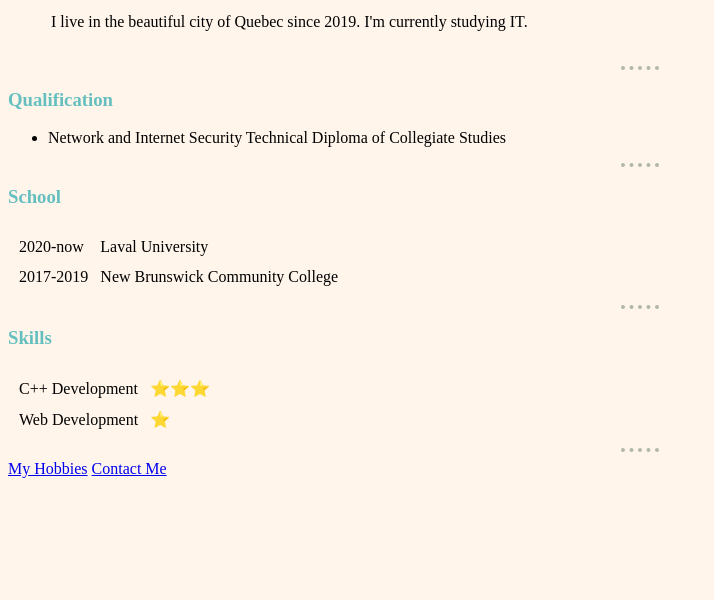
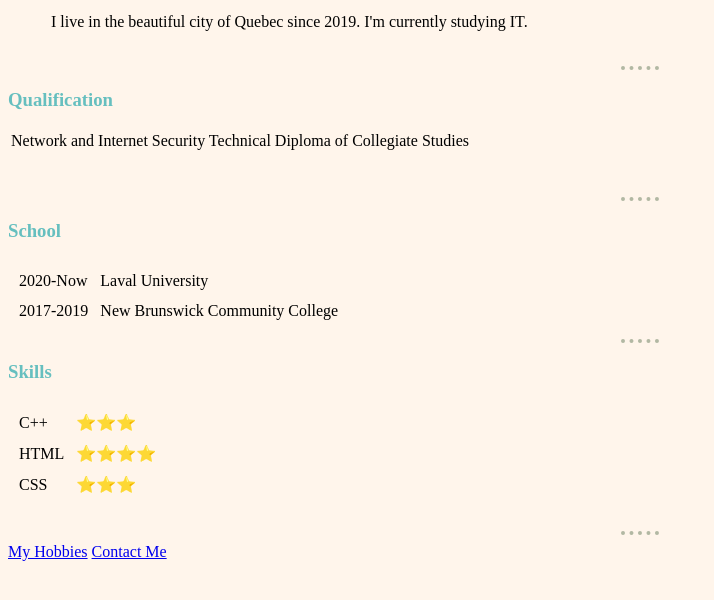
Before and after one commit to Nonekn0ws/cv, a plain HTML site: page index.html in a window 1280 px wide. Shown: the part 120-720 px from the top of the page, without its empty margins (0-714 px from the left). Drawn offline with Linux system fonts and the light colour scheme.

Commit message:
Add files via upload

```diff
--- /dev/null
+++ b/CSS/styles.css
@@ -0,0 +1,18 @@
+body {
+  background-color: #fff5eb;
+}
+
+hr {
+  border-style: dotted none none;
+  border-color: #B2B8A3;
+  width: 3%;
+  border-width: 4px;
+}
+
+h1 {
+  color: #66BFBF;
+}
+
+h3 {
+  color: #66BFBF;
+}
--- a/index.html
+++ b/index.html
@@ -6,14 +6,14 @@
   <meta name="viewport" content="width=device-width, initial-scale=1.0" />
   <meta http-equiv="X-UA-Compatible" content="ie=edge" />
   <title>Brice-Henry's Personal Site</title>
-    <link rel="stylesheet" href="CSS/style.css">
+  <link rel="stylesheet" href="CSS/styles.css">
 </head>
 
 <body>
   <table table cellspacing="10">
     <tr>
       <td>
-          <img src="images/BH.png" alt="." height="220px"/>
+        <img src="images/BH.png" alt="." height="220px" />
       </td>
       <td>
         <h1>Brice-Henry Mbama Gaporaud</h1>
@@ -33,18 +33,20 @@
   <hr>
 
   <h3> Qualification </h3>
-    <ul>
-      <li>
-        Network and Internet Security Technical Diploma of Collegiate Studies
-      </li>
-    </ul>
+  <table>
 
+    <tr>
+      <td> Network and Internet Security Technical Diploma of Collegiate Studies</td>
+    </tr>
+  </table>
+
+  <br><br>
   <hr>
 
   <h3>School</h3>
   <table cellspacing="10">
     <tr>
-        <td>2020-now</td>
+      <td>2020-Now</td>
       <td>Laval University</td>
     </tr>
     <tr>
@@ -58,16 +60,21 @@
   <h3>Skills</h3>
   <table cellspacing="10">
     <tr>
-        <td> C++ Development</td>
+      <td> C++</td>
       <td>⭐⭐⭐</td>
     </tr>
 
     <tr>
-        <td> Web Development</td>
-        <td>⭐</td>
+      <td> HTML</td>
+      <td>⭐⭐⭐⭐</td>
+    </tr>
+
+    <tr>
+      <td> CSS</td>
+      <td>⭐⭐⭐</td>
     </tr>
   </table>
-
+  <br>
   <hr>
   <a href="hobbies.html">My Hobbies</a>
   <a href="contact-me.html">Contact Me</a>
```
Lines whose indentation alone changed are shown as unchanged.
